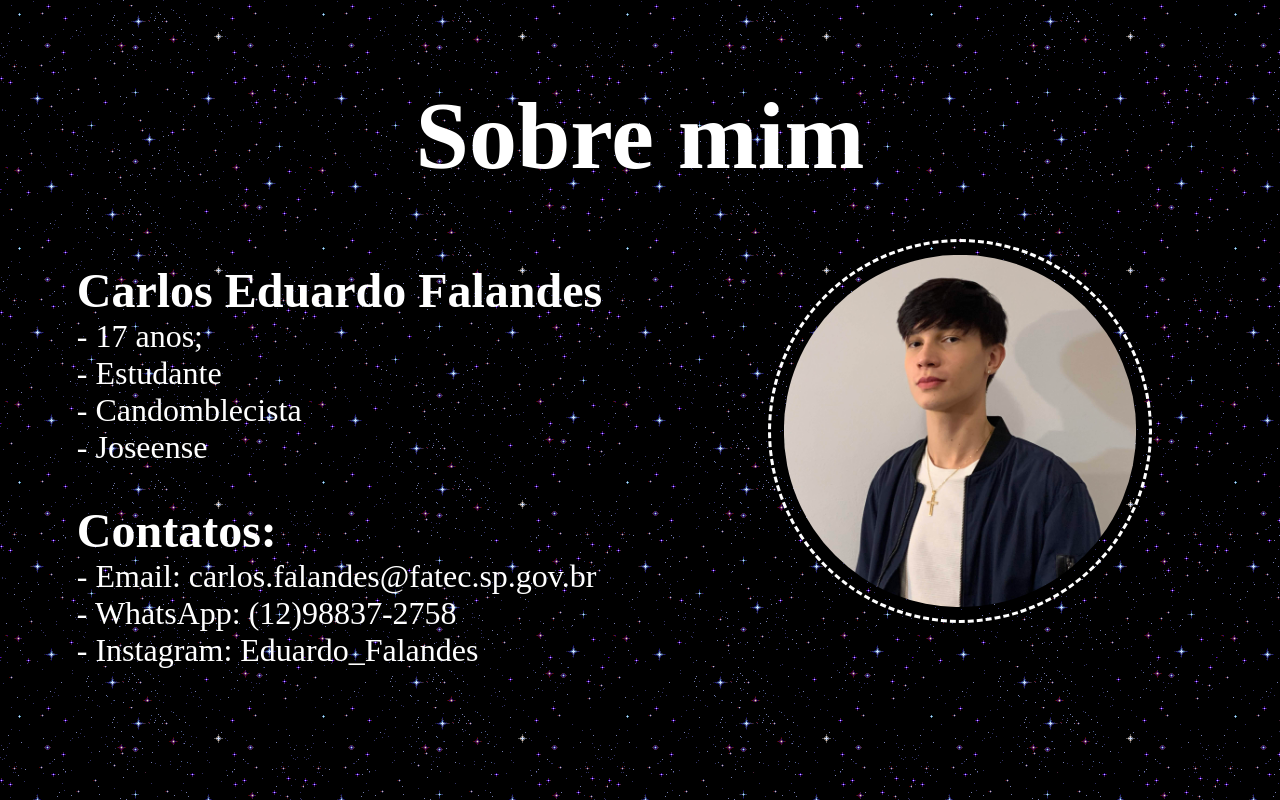
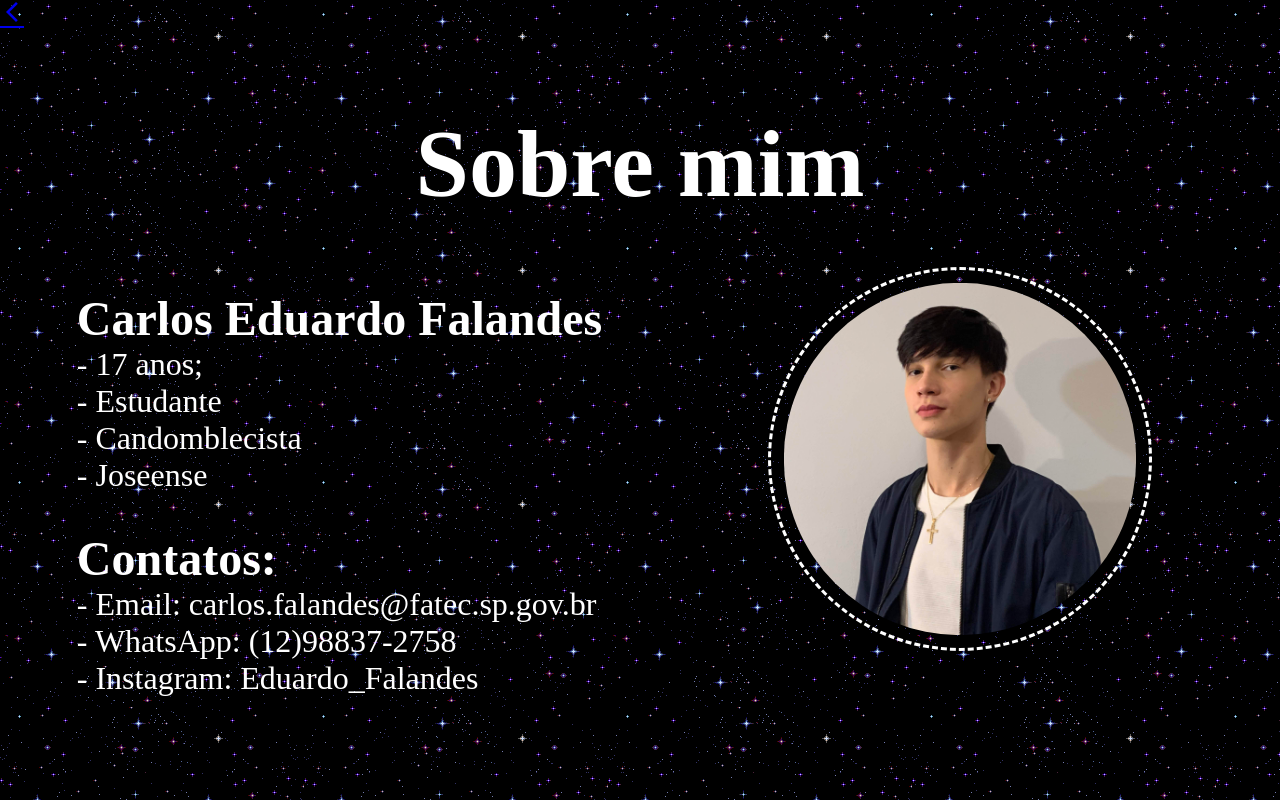
Before and after one commit to Desduh/Portfolio, a Python web app: template src/templates/sobre_mim.html in a window 1280 px wide. Run offline with Jinja, Linux system fonts and the light colour scheme; the template is opened without the code that fills it, so the values that code supplies are empty.

Commit message:
adicao do botao para voltar

```diff
--- a/src/templates/menu_inicial.html
+++ b/src/templates/menu_inicial.html
@@ -14,13 +14,13 @@
                 <b class="logo"> Dunha</b>
             </div>
             <div class="dimension">
-                <a class="p2" href="sobre_mim.html">Sobre mim</a><br>
+                <a class="p2" href="sobre_mim">Sobre mim</a><br>
             </div>
             <div class="dimension">
-                <a class="p2" href="profissional.html">Profissional</a><br>
+                <a class="p2" href="profissional">Profissional</a><br>
             </div>
             <div class="dimension">
-                <a class="p2" href="passatempo.html">Passatempo</a><br>
+                <a class="p2" href="passatempo">Passatempo</a><br>
             </div>
         </div>
         <script>
--- a/src/templates/passatempo.html
+++ b/src/templates/passatempo.html
@@ -6,9 +6,13 @@
         <meta name="viewport" content="width=device-width, initial-scale=1.0">
         <link rel="stylesheet" type="text/css" href="../static/css/style.css">
         <link rel="shortcut icon" href="../static/imgs/favicon.ico" type="image/x-icon">
+        <link rel="stylesheet" href="https://fonts.googleapis.com/css2?family=Material+Symbols+Outlined:opsz,wght,FILL,GRAD@48,400,0,0" />
     </head>
     <body background="../static/imgs/ceuzinho.gif">
         <div>
+            <a href="menu" class="material-symbols-outlined">
+                arrow_back_ios_new
+            </a>
             <b class="titulo">Passatempo</b>
         </div>
         <div class="p-left">
--- a/src/templates/profissional.html
+++ b/src/templates/profissional.html
@@ -6,9 +6,13 @@
         <meta name="viewport" content="width=device-width, initial-scale=1.0">
         <link rel="stylesheet" type="text/css" href="../static/css/style.css">
         <link rel="shortcut icon" href="../static/imgs/favicon.ico" type="image/x-icon">
+        <link rel="stylesheet" href="https://fonts.googleapis.com/css2?family=Material+Symbols+Outlined:opsz,wght,FILL,GRAD@48,400,0,0" />
     </head>
     <body background="../static/imgs/ceuzinho.gif">
         <div>
+            <a href="menu" class="material-symbols-outlined">
+                arrow_back_ios_new
+            </a>
             <b class="titulo">Profissional</b>
         </div>
         <div class="p-left">
--- a/src/templates/sobre_mim.html
+++ b/src/templates/sobre_mim.html
@@ -5,10 +5,13 @@
         <meta charset="UTF-8">
         <meta name="viewport" content="width=device-width, initial-scale=1.0">
         <link rel="stylesheet" type="text/css" href="../static/css/style.css">
-        <link rel="shortcut icon" href="../static/imgs/favicon.ico" type="image/x-icon">
+        <link rel="shortcut icon" href="../static/imgs/favicon.ico" type="image/x-icon"><link rel="stylesheet" href="https://fonts.googleapis.com/css2?family=Material+Symbols+Outlined:opsz,wght,FILL,GRAD@48,400,0,0" />
     </head>
     <body background="../static/imgs/ceuzinho.gif">
         <div>
+            <a href="menu" class="material-symbols-outlined">
+                arrow_back_ios_new
+            </a>
             <b class="titulo">Sobre mim</b>
         </div>
         <div>
```
